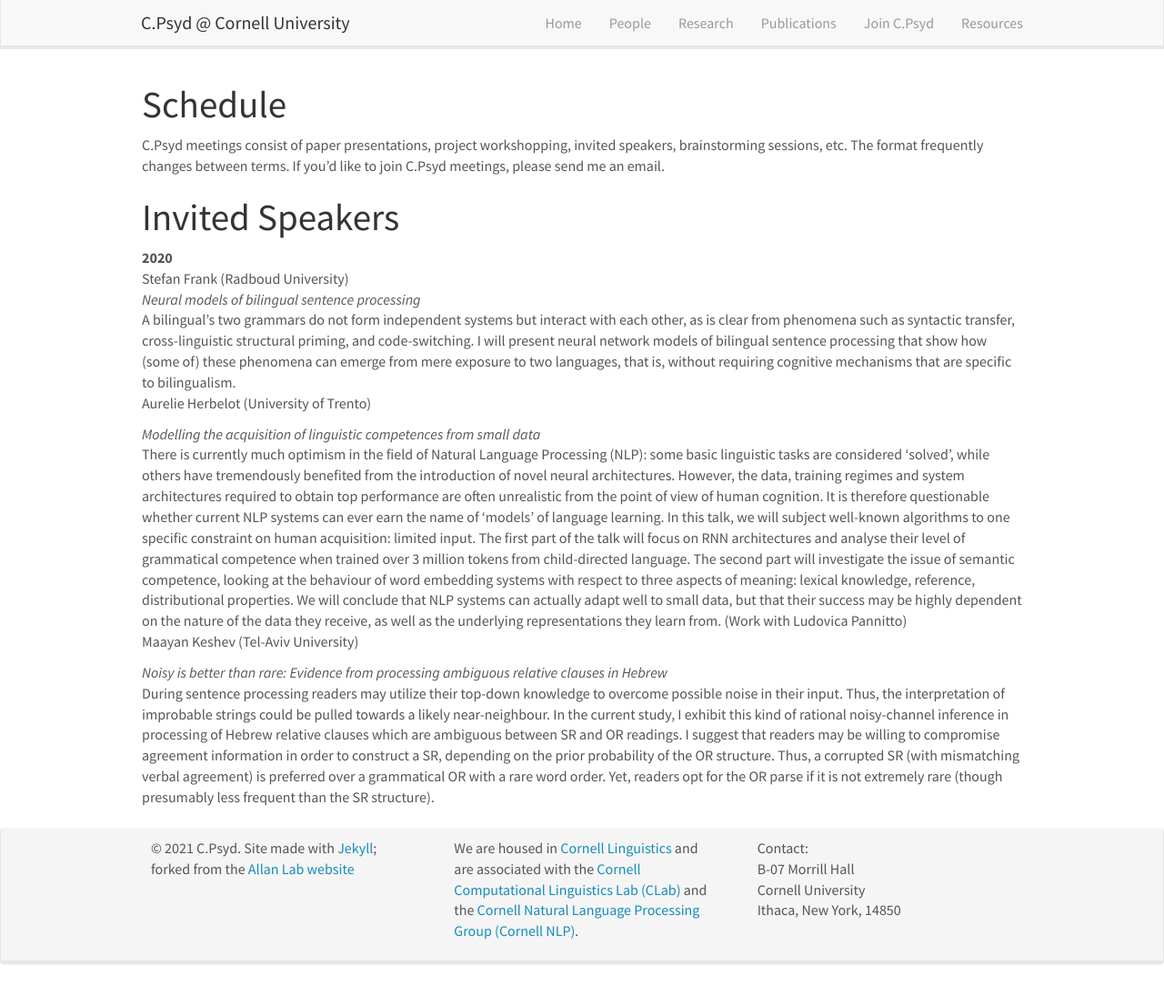
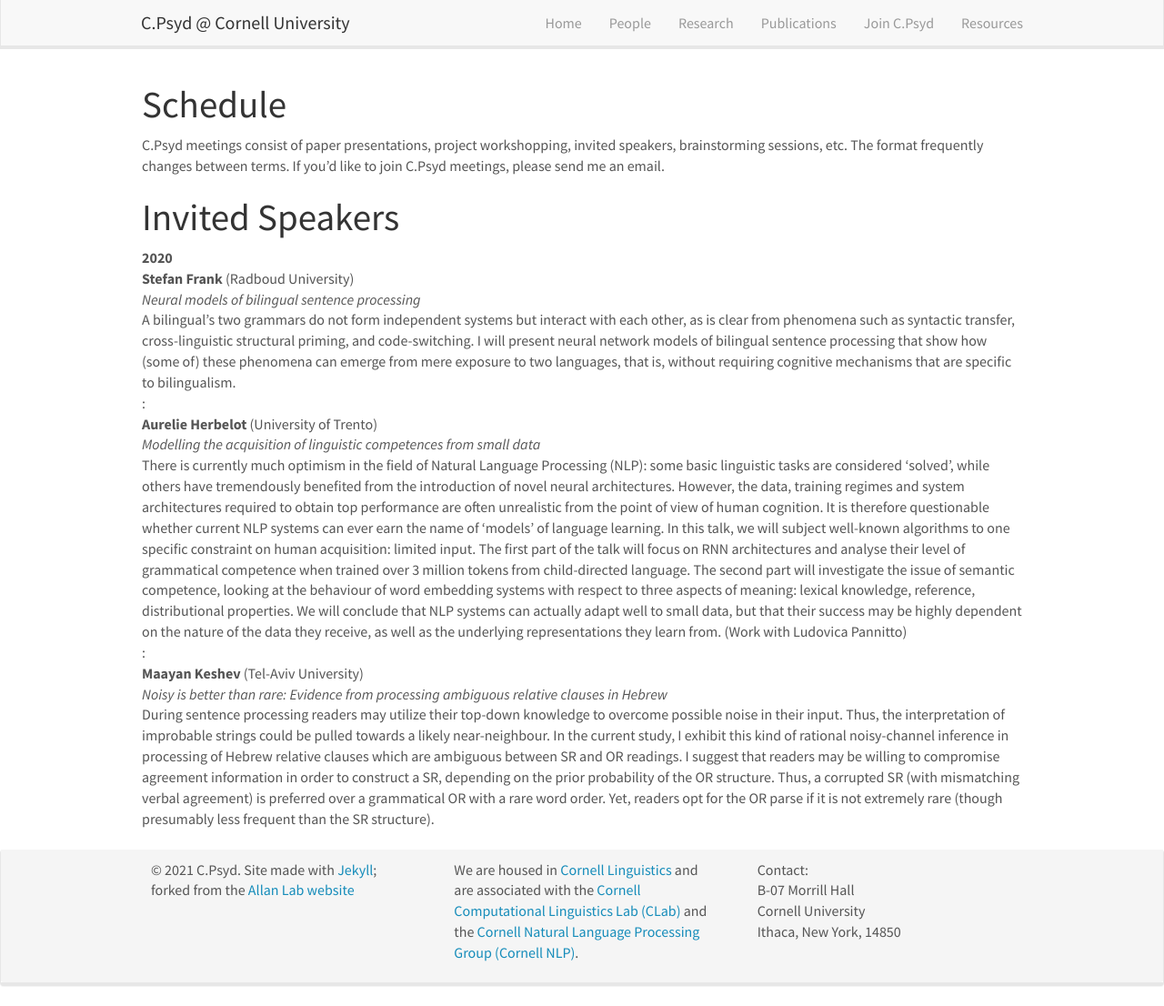
Before and after one commit to C-Psyd/c-psyd.github.io, a Jekyll site: the page built from _pages/schedule.md, in a window 1280 px wide and 1106 px high. Shown: the whole window at 91% size. Built offline with Jekyll 4.4.1, drawn with Linux system fonts in a browser that asks for light colours; nearby versions of some CDN libraries.

Commit message:
speakers

```diff
--- a/_pages/schedule.md
+++ b/_pages/schedule.md
@@ -12,12 +12,14 @@ C.Psyd meetings consist of paper presentations, project workshopping, invited sp
 
 # Invited Speakers
 
+
+
 **2020**
-: Stefan Frank (Radboud University)
+: **Stefan Frank** (Radboud University)
 : _Neural models of bilingual sentence processing_
 : A bilingual's two grammars do not form independent systems but interact with each other, as is clear from phenomena such as syntactic transfer, cross-linguistic structural priming, and code-switching. I will present neural network models of bilingual sentence processing that show how (some of) these phenomena can emerge from mere exposure to two languages, that is, without requiring cognitive mechanisms that are specific to bilingualism.
-
-: Aurelie Herbelot (University of Trento)
+:
+: **Aurelie Herbelot** (University of Trento)
 : _Modelling the acquisition of linguistic competences from small data_
 : There is currently much optimism in the field of Natural
 Language Processing (NLP): some basic linguistic tasks are considered
@@ -37,8 +39,7 @@ lexical knowledge, reference, distributional properties. We will
 conclude that NLP systems can actually adapt well to small data, but
 that their success may be highly dependent on the nature of the data
 they receive, as well as the underlying representations they learn from. (Work with Ludovica Pannitto)
-
-
-: Maayan Keshev (Tel-Aviv University)
+:
+: **Maayan Keshev** (Tel-Aviv University)
 : _Noisy is better than rare: Evidence from processing ambiguous relative clauses in Hebrew_
 : During sentence processing readers may utilize their top-down knowledge to overcome possible noise in their input. Thus, the interpretation of improbable strings could be pulled towards a likely near-neighbour. In the current study, I exhibit this kind of rational noisy-channel inference in processing of Hebrew relative clauses which are ambiguous between SR and OR readings. I suggest that readers may be willing to compromise agreement information in order to construct a SR, depending on the prior probability of the OR structure. Thus, a corrupted SR (with mismatching verbal agreement) is preferred over a grammatical OR with a rare word order. Yet, readers opt for the OR parse if it is not extremely rare (though presumably less frequent than the SR structure).
```
